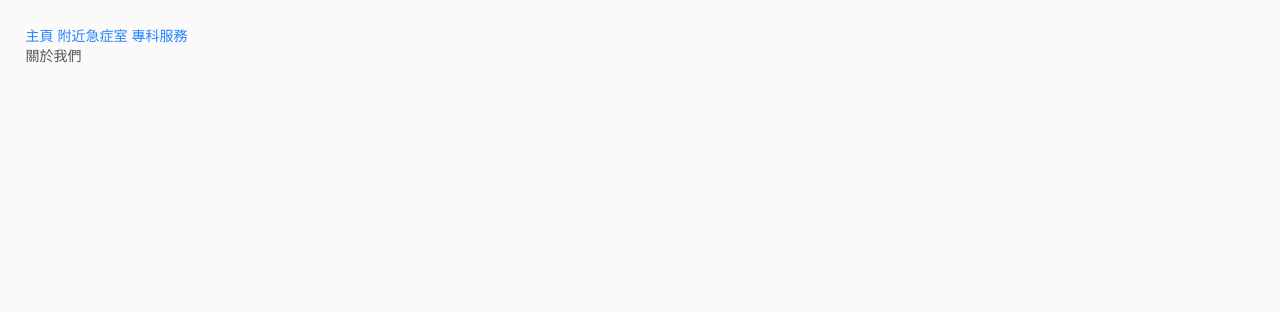
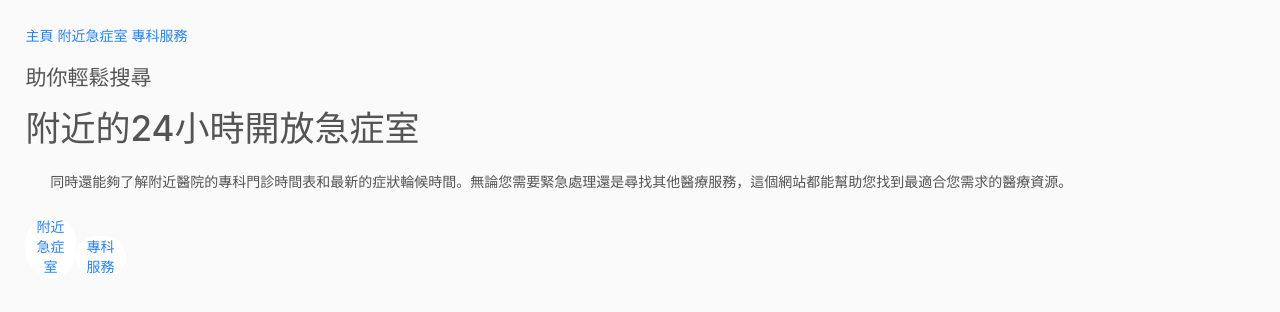
Before and after one commit to RyanFEWD9/test-urgentTrackProject, a React (Create React App) app: page /about-us in a window 1280 px wide. Shown: the top 312 px of the page. Built offline with nearby package versions, Linux system fonts and the light colour scheme.

Commit message:
Add files via upload

```diff
--- a/src/Components/AboutUsPage.jsx
+++ b/src/Components/AboutUsPage.jsx
@@ -1,4 +1,25 @@
+import React from "react";
+import { Link } from "react-router-dom";
+import styles from "../App.module.css";
+
 function AboutUsPage() {
-  return <div>關於我們</div>;
+  return (
+    <main>
+    <section>
+      <h3>助你輕鬆搜尋</h3>
+      <h1>附近的24小時開放急症室</h1>
+      <p>
+        同時還能夠了解附近醫院的專科門診時間表和最新的症狀輪候時間。無論您需要緊急處理還是尋找其他醫療服務，這個網站都能幫助您找到最適合您需求的醫療資源。
+      </p>
+      <button>
+        <Link to="/UrgentTrackProject">附近急症室</Link>
+      </button>
+      <button>
+        <Link to="/service">專科服務</Link>
+      </button>
+    </section>
+    </main>
+  );
 }
+
 export default AboutUsPage;
```
